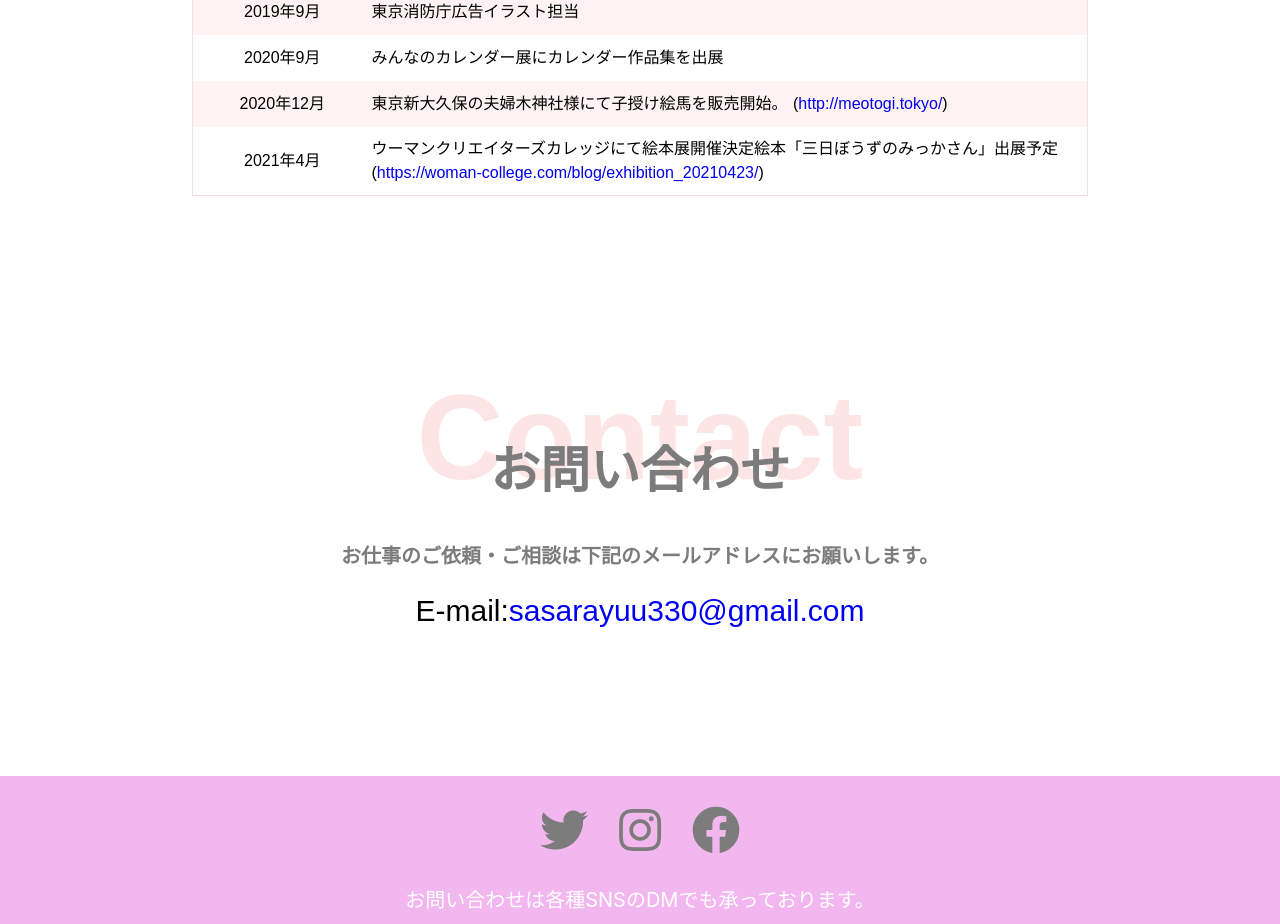
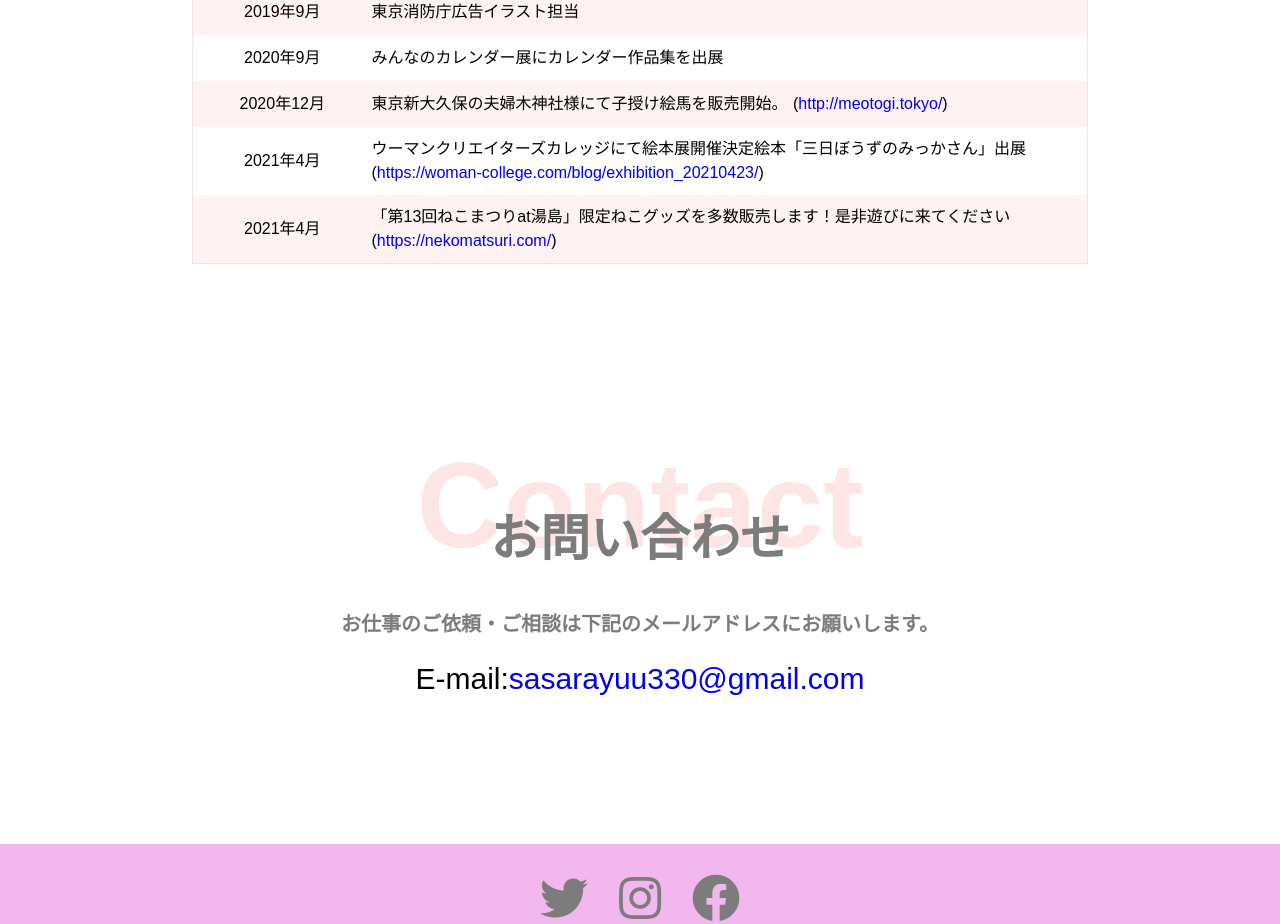
Before and after one commit to hibikiwada/-, a Nuxt app: page / in a window 1280 px wide. Shown: the part 4340-5264 px from the top of the page. Built offline with nearby package versions, Linux system fonts and the light colour scheme.

Commit message:
{sasara}

```diff
--- a/pages/index.vue
+++ b/pages/index.vue
@@ -190,9 +190,17 @@
           <tr>
             <th>2021年4月</th>
             <td>
-              ウーマンクリエイターズカレッジにて絵本展開催決定絵本「三日ぼうずのみっかさん」出展予定<br>
+              ウーマンクリエイターズカレッジにて絵本展開催決定絵本「三日ぼうずのみっかさん」出展<br>
               (<a
                 href="https://woman-college.com/blog/exhibition_20210423/">https://woman-college.com/blog/exhibition_20210423/</a>)
+            </td>
+          </tr>
+           <tr>
+            <th>2021年4月</th>
+            <td>
+              「第13回ねこまつりat湯島」限定ねこグッズを多数販売します！是非遊びに来てください<br>
+              (<a
+                href="https://nekomatsuri.com/">https://nekomatsuri.com/</a>)
             </td>
           </tr>
         </table>
```
